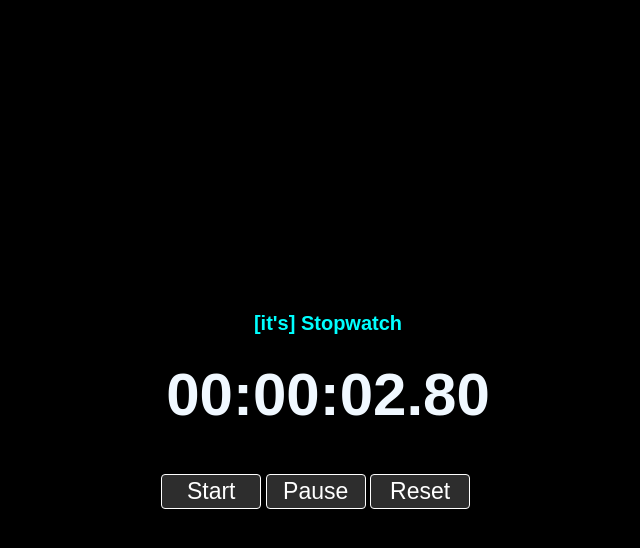
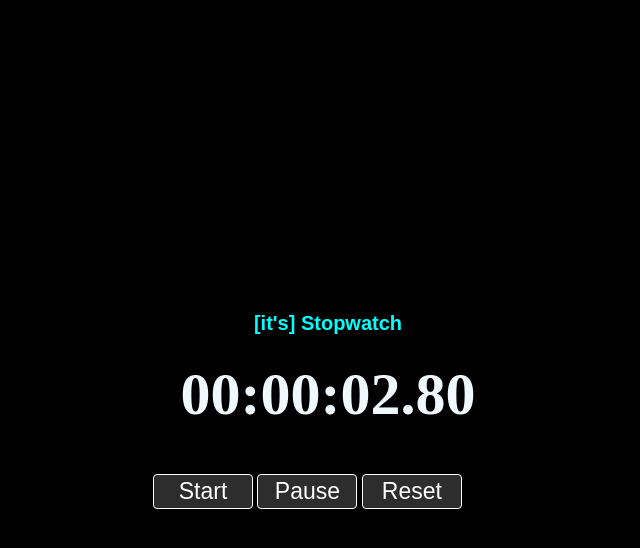
Before and after one commit to twensons/time_counter, a plain HTML site: page index.html in a window 1280 px wide. Both pictures are taken after a click on the button "Start". Shown: the whole page, without its empty margins (312-952 px from the left). Drawn offline with Linux system fonts and the light colour scheme; a web font is replaced by a local one.

Commit message:
timer-2ver

```diff
--- a/main.css
+++ b/main.css
@@ -1,7 +1,8 @@
+@import url(//db.onlinewebfonts.com/c/84cb021d5f9af287ffff84b61beef6dc?family=clockicons);
 *{
     margin: 0;
     padding: 0;
-    font-family: 'Poppins', sans-serif;
+    font-family: sans-serif, 'clockicons';
 }
 
 body{
@@ -26,10 +27,15 @@ body{
     padding: 20px;
 }
 
+.timer {
+    width: 350px;
+}
+
 .timer h2{
     font-size: 60px;
     color: aliceblue;
     padding: 5px;
+    font-family: 'clockicons';
 }
 
 .second-container{
--- a/timer.js
+++ b/timer.js
@@ -9,10 +9,10 @@ const startTimer = () => {
         milliseconds += 10;
         let dateTimer = new Date(milliseconds);
         timer.innerHTML =
-        ('0'+dateTimer.getUTCHours()).slice(-2) + ':' +
-        ('0'+dateTimer.getUTCMinutes()).slice(-2) + ':' +
-        ('0'+dateTimer.getUTCSeconds()).slice(-2) + '.' +
-        ('0'+dateTimer.getUTCMilliseconds()).slice(-3, -1);
+        ('00'+dateTimer.getUTCHours()).slice(-2) + ':' +
+        ('00'+dateTimer.getUTCMinutes()).slice(-2) + ':' +
+        ('00'+dateTimer.getUTCSeconds()).slice(-2) + '.' +
+        ('00'+dateTimer.getUTCMilliseconds()).slice(-3, -1);
     }, 10);
 };
 
@@ -23,7 +23,7 @@ const pauseTimer = () => {
 
 const resetTimer = () => {
     timer.classList.remove('paused');
-    clearInterval(timer);
+    clearInterval(timerNow);
     milliseconds = 0;
     timer.innerHTML = '00:00:00.00';
 };
```
